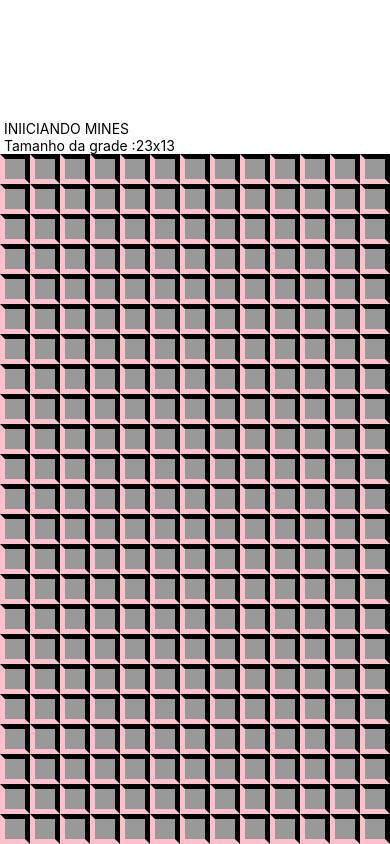
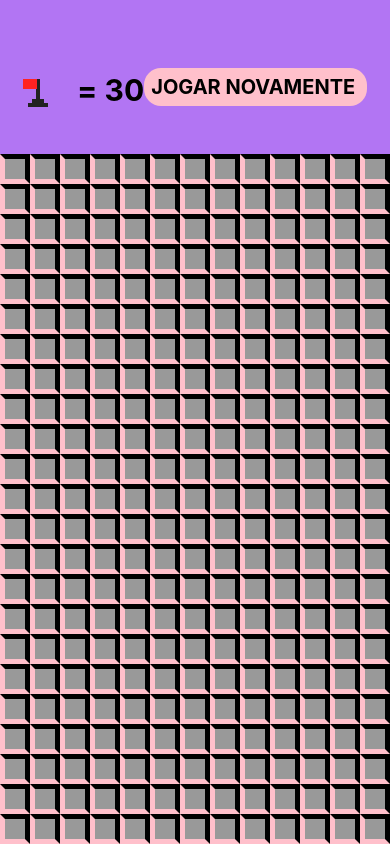
Before and after one commit to leticia-rodrigues2/campo-Minado, a React Native app: screen / in a window 390 px wide. Built offline with nearby package versions, Linux system fonts and the light colour scheme.

Commit message:
Cabeçalho do Jogo aula 80

```diff
--- a/App.js
+++ b/App.js
@@ -9,8 +9,10 @@
   hadExplosion,
   wonGame,
   showMines,
-  invertFlag
+  invertFlag,
+  flagsUsed
 }from './src/functions'
+import Header from "./src/components/Header";
 
 export default class App extends Component {
 
@@ -68,10 +70,10 @@
 render(){
   return(
     <View style = {styles.container}>
-      <Text style = {styles.welcome}> INIICIANDO MINES</Text>
-      <Text style = {styles.instructions}> Tamanho da grade :
-        {params.getRowsAmount()}x{params.getColumnsAmount()}
-      </Text>
+      <Header
+        flagsLeft = {this.minesAmount() - flagsUsed(this.state.board)}
+        onNewGame = {()=> this.setState(this.createState())}
+      />
         <View style = {styles.board}>
           <MineField board ={this.state.board}
             onOpenField={this.onOpenField}
--- a/src/components/Field.js
+++ b/src/components/Field.js
@@ -57,7 +57,7 @@
   opened:{
     backgroundColor:'#999',
     borderColor : '#777',
-    alignItems: 'center',
+   // alignItems: 'center',
     justifyContent: 'center',
   },
 
--- a/src/components/Flag.js
+++ b/src/components/Flag.js
@@ -3,6 +3,7 @@
 
 export default props => {
   return(
+
     <View style = {styles.container}>
       <View style ={[styles.flagpole, props.bigger ? styles.flagpoleBigger : null]}/>
       <View style ={[styles.flag, props.bigger ? styles.flagBigger : null]}/>
--- /dev/null
+++ b/src/components/Header.js
@@ -0,0 +1,66 @@
+import React from "react";
+import { View,Text,StyleSheet,TouchableOpacity } from "react-native";
+import Flag from "./Flag";
+
+export default props => {
+  return (
+    <View style={styles.container}>
+
+      <View style = {styles.flagContainer}>
+        <TouchableOpacity onPress={props.onFlagPress}
+        style={styles.flagButton}>
+        <Flag bigger />
+        </TouchableOpacity>
+        <Text style={styles.flagsLeft}> = {props.flagsLeft}</Text>
+
+      </View>
+
+    <TouchableOpacity style={styles.button}
+      onPress={props.onNewGame}>
+      <Text style = {styles.buttonLabel}>JOGAR NOVAMENTE </Text>
+    </TouchableOpacity>
+    </View>
+  )
+}
+
+const styles = StyleSheet.create ({
+  container:{
+    flex: 1,
+    flexDirection: 'row' ,
+    backgroundColor:'#b275f3',
+    alignItems:'center',
+    paddingTop:20,
+    paddingHorizontal:20,
+  },
+
+  flagContainer:{
+    flexDirection:'row',
+  },
+
+  flagButton:{
+    marginTop:10,
+    minWidth:30
+  },
+
+  flagsLeft :{
+    fontSize:30,
+    fontWeight:'bold',
+    paddingTop:5,
+    marginLeft:20,
+  },
+
+  button :{
+    backgroundColor:'pink',
+    padding: 7,
+    borderRadius:17,
+  },
+
+  buttonLabel:{
+    fontSize:20,
+    color: 'black',
+    fontWeight:'bold',
+  }
+
+
+
+})
--- a/src/components/Mine.js
+++ b/src/components/Mine.js
@@ -5,7 +5,6 @@
   return (
     <View>
       <View style ={styles.container} />
-      <View style ={styles.coreMine} />
       <View style ={styles.line} />
       <View style ={[styles.line, { transform: [{ rotate :'45deg'}] }]} />
       <View style ={[styles.line, { transform: [{ rotate :'90deg'}] }]} />
@@ -20,15 +19,6 @@
     justifyContent:'center',
 
   },
-  coreMine :{
-    height: 14,
-    width: 14,
-    borderRadius:10,
-    backgroundColor:'black',
-    alignItems:'center',
-    justifyContent:'center',
-
-  },
 
   line :{
     position:'absolute',
@@ -36,6 +26,8 @@
     width:20,
     borderRadius:3,
     backgroundColor:'black',
+
+
   }
 
 })
--- a/src/functions.js
+++ b/src/functions.js
@@ -111,11 +111,15 @@
   field.flagged =!field.flagged
 }
 
+const flagsUsed = board => fields(board)
+.filter(field => field.flagged).length
+
 export {createMinedBoard,
         cloneBoar,
         onpenField,
         hadExplosion,
         wonGame,
         showMines,
-        invertFlag
+        invertFlag,
+        flagsUsed
       }
```
